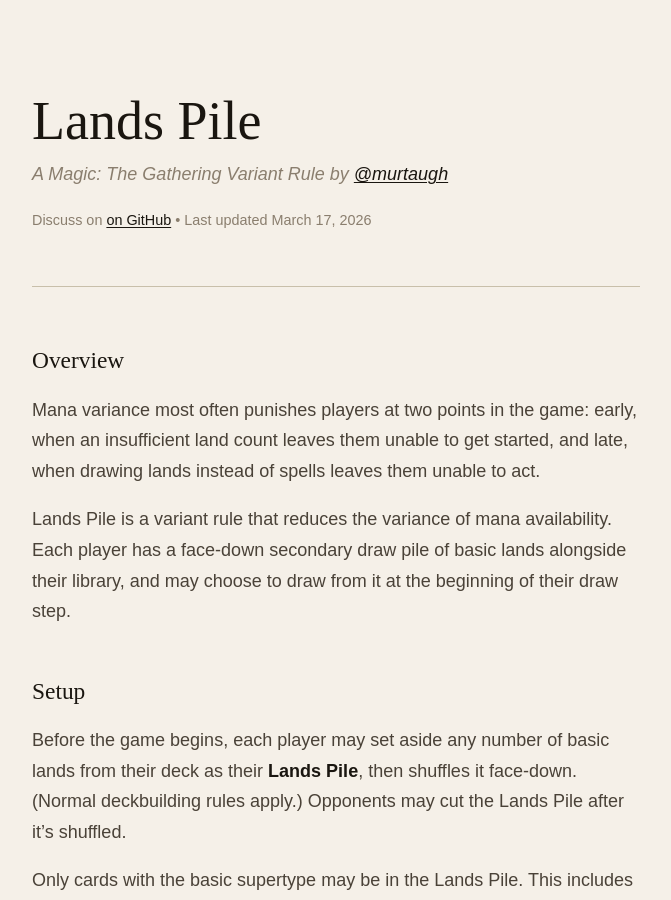
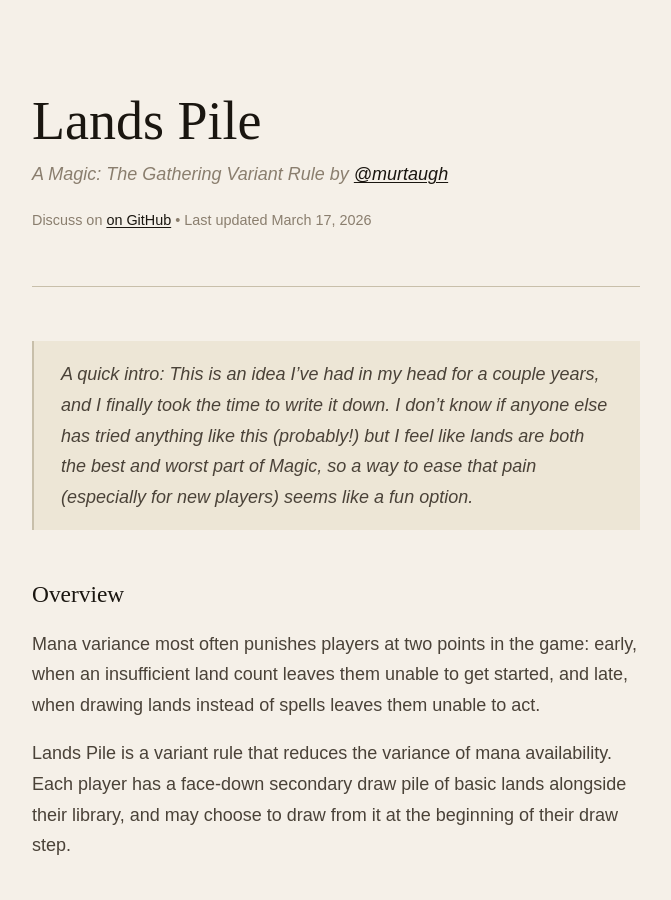
Before and after one commit to murtaugh/MTG-Lands-Pile, a Jekyll site: the page built from index.md, in a window 1280 px wide and 900 px high. Shown: the whole window, without its empty margins (304-975 px from the left). Built offline with Jekyll 4.4.1, drawn with Linux system fonts in a browser that asks for light colours; some web fonts are replaced.

Commit message:
add intro

```diff
--- a/index.md
+++ b/index.md
@@ -4,6 +4,8 @@ title: Lands Pile
 ---
 # Lands Pile
 ### A Magic: The Gathering Variant Rule
+
+> A quick intro: This is an idea I've had in my head for a couple years, and I finally took the time to write it down. I don't know if anyone else has tried anything like this (probably!) but I feel like lands are both the best and worst part of Magic, so a way to ease that pain (especially for new players) seems like a fun option.
 
 ## Overview
 
```
